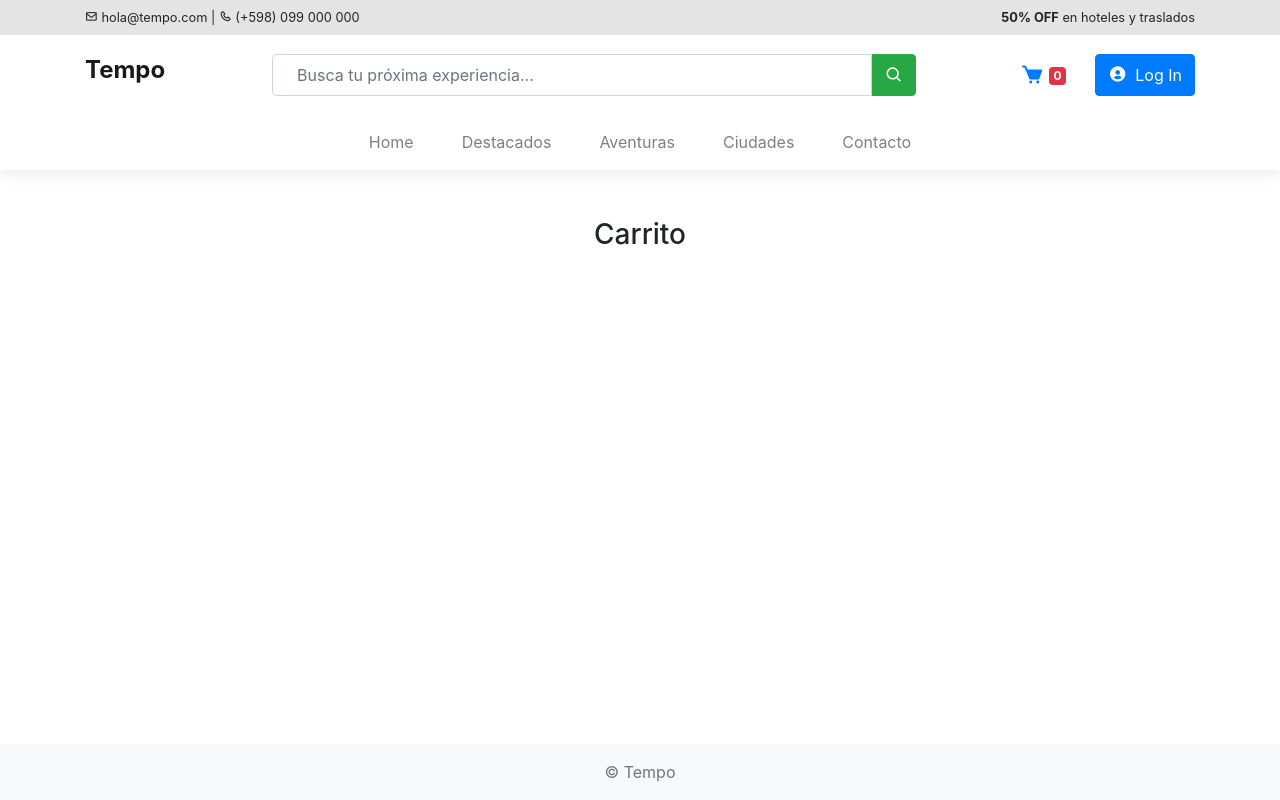
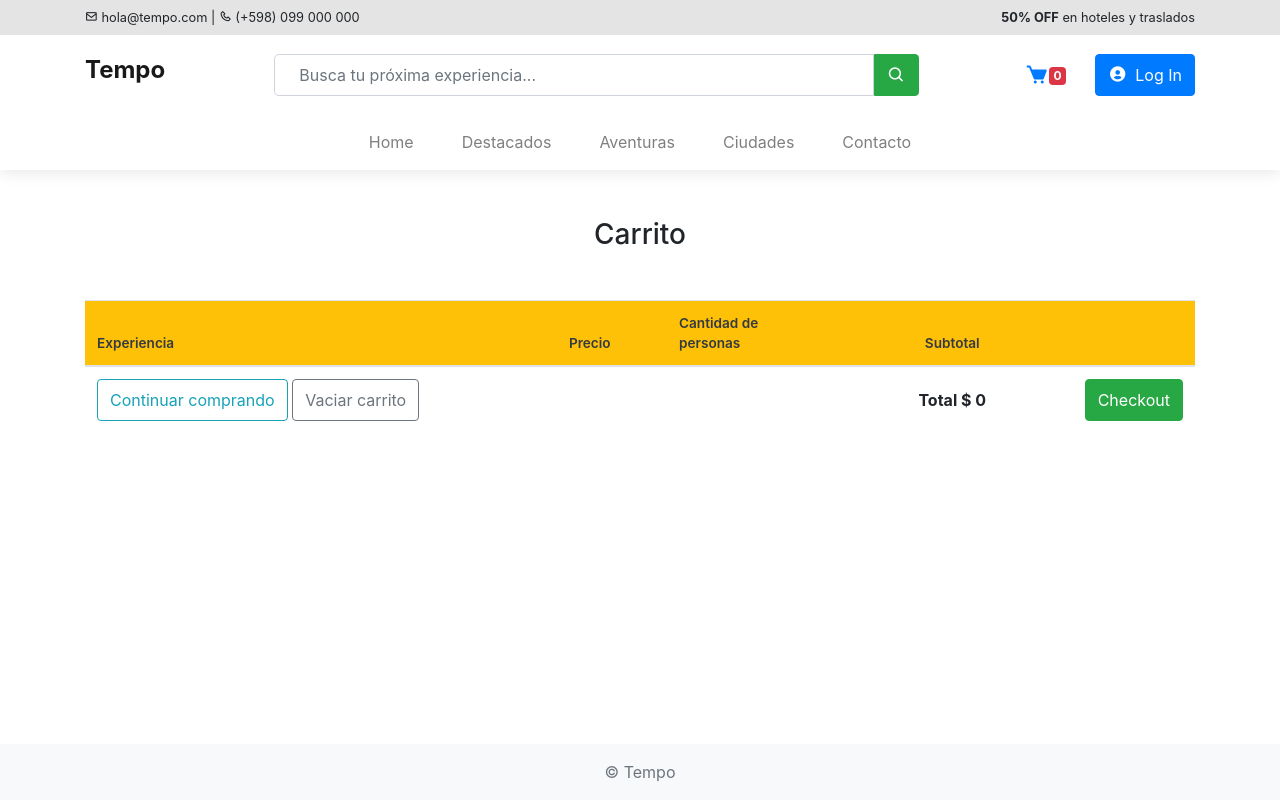
Before and after one commit to olodum7/ecommerce-espinel, a React (Create React App) app: page /cart in a window 1280 px wide. Built offline with nearby package versions, Linux system fonts and the light colour scheme.

Commit message:
Implementado Context para mantener el estado de compra, hecha vista del componente Cart y método de agregado, chequeo de duplicado, eliminado de item y vaciado de carrito

```diff
--- a/src/App.css
+++ b/src/App.css
@@ -767,3 +767,57 @@ a.btn-mod {
         font-size: 20px;
     }
 }
+
+
+/*Estilo del Cart*/
+
+.table>tbody>tr>td,
+.table>tfoot>tr>td {
+    vertical-align: middle;
+}
+
+.table th {
+    font-size: .85em;
+    font-weight: 600;
+}
+
+@media screen and (max-width: 600px) {
+    table#cart tbody td .form-control {
+        width: 20%;
+        display: inline !important;
+    }
+    .actions .btn {
+        width: 36%;
+        margin: 1.5em 0;
+    }
+    .actions .btn-info {
+        float: left;
+    }
+    .actions .btn-danger {
+        float: right;
+    }
+    table#cart thead {
+        display: none;
+    }
+    table#cart tbody td {
+        display: block;
+        padding: .6rem;
+        min-width: 320px;
+    }
+    table#cart tbody tr td:first-child {
+        background: #333;
+        color: #fff;
+    }
+    table#cart tbody td:before {
+        content: attr(data-th);
+        font-weight: bold;
+        display: inline-block;
+        width: 8rem;
+    }
+    table#cart tfoot td {
+        display: block;
+    }
+    table#cart tfoot td .btn {
+        display: block;
+    }
+}
--- a/src/App.jsx
+++ b/src/App.jsx
@@ -1,14 +1,14 @@
 import "./App.css";
 import React from "react";
 import Rutas from "./routes";
-import CarritoProveedor from "./context/CarritoProveedor";
+import CartContext from "./context/CartContext";
 
 function App() {
   return (
     <div className="App">
-      <CarritoProveedor>
+      <CartContext>
         <Rutas />
-      </CarritoProveedor>
+      </CartContext>
     </div>
   );
 }
--- a/src/components/Cart/Cart.jsx
+++ b/src/components/Cart/Cart.jsx
@@ -1,9 +1,92 @@
-import React from 'react'
+import React from "react";
+import { useContext } from "react";
+import { CarritoContext } from "../../context/CartContext";
+import { Link } from "react-router-dom";
 
 const Cart = () => {
+  const { carrito, removeItem, clear } = useContext(CarritoContext);
+
+  let total = 0;
+
   return (
-    <h3 className='mt-5'>Carrito</h3>
-  )
-}
+    <>
+      <div className="container mb-5">
+        <h3 className="mt-5 mb-5">Carrito</h3>
+        <table id="cart" className="table table-hover text-left">
+          <thead>
+            <tr className="bg-warning text-dark">
+              <th style={{ width: "43%" }}>Experiencia</th>
+              <th style={{ width: "10%" }}>Precio</th>
+              <th style={{ width: "15%" }}>Cantidad de personas</th>
+              <th style={{ width: "22%" }} className="text-center">
+                Subtotal
+              </th>
+              <th style={{ width: "10%" }}></th>
+            </tr>
+          </thead>
+          <tbody>
+            {carrito.map((item) => (
+              <tr>
+                <td data-th="Product">
+                  <div className="row">
+                    <div className="col-sm-4">
+                      <img src={item.pictureURL} className="img-fluid" />
+                    </div>
+                    <div className="col-sm-8">
+                      <h4 className="nomargin">{item.title}</h4>
+                      <p style={{ fontSize: ".8em", lineHeight: "1.35em" }}>
+                        {item.extract}
+                      </p>
+                    </div>
+                  </div>
+                </td>
+                <td data-th="Price">$ {item.price}</td>
+                <td data-th="Quantity">{item.cantidadPersonas}</td>
+                <td data-th="Subtotal" className="text-center">
+                  $ {item.price * item.cantidadPersonas}
+                  <span style={{ display: "none" }}>
+                    {(total += item.price * item.cantidadPersonas)}
+                  </span>
+                </td>
+                <td className="actions" data-th="">
+                  <button
+                    className="btn btn-danger btn-sm"
+                    onClick={() => removeItem(item.id)}
+                  >
+                    <i className="bx bxs-trash-alt"></i>
+                  </button>
+                </td>
+              </tr>
+            ))}
+          </tbody>
+          <tfoot>
+            <tr>
+              <td>
+                <Link to={"/"} className="btn btn-outline-info">
+                  <i className="fa fa-angle-left"></i> Continuar comprando
+                </Link>{" "}
+                <button
+                  className="btn btn-outline-secondary"
+                  onClick={() => clear()}
+                >
+                  Vaciar carrito
+                </button>
+              </td>
+              <td colspan="2" className="hidden-xs"></td>
+              <td className="hidden-xs text-center">
+                <strong>Total $ {total}</strong>
+              </td>
+              <td>
+                <Link to={"/"} className="btn btn-success btn-block">
+                  Checkout <i className="fa fa-angle-right"></i>
+                </Link>
+              </td>
+            </tr>
+          </tfoot>
+        </table>
+      </div>
+    </>
+  );
+};
 
-export default Cart
+export default Cart;
--- /dev/null
+++ b/src/components/Cart/CartWidget.jsx
@@ -0,0 +1,18 @@
+import React from "react";
+import { useContext } from "react";
+import { Link } from "react-router-dom";
+import { CarritoContext } from "../../context/CartContext";
+
+const CartWidget = () => {
+
+  const {carrito} = useContext(CarritoContext);
+
+  return (
+    <Link to={"/cart"} className="btn btn-link">
+      <i className="bx bxs-cart icon-single"></i>
+      <span className="badge badge-danger">{carrito.length}</span>
+    </Link>
+  );
+};
+
+export default CartWidget;
--- a/src/components/ItemDetailContainer/ItemDetailContainer.jsx
+++ b/src/components/ItemDetailContainer/ItemDetailContainer.jsx
@@ -112,10 +112,13 @@ const ItemDetailContainer = () => {
 
   const [productos, setProductos] = useState(null);
 
+  const [cargando, setCargando] = useState(true);
+
   useEffect(() => {
     const item = new Promise((resolve, reject) => {
       setTimeout(() => {
         resolve(data[id-1]);
+        setCargando(false);
       }, 2000);
     });
 
@@ -129,7 +132,8 @@ const ItemDetailContainer = () => {
   }, []);
 
   return (
-    <>{productos && <ItemDetail key={productos.id} producto={productos} />}</>
+    <>{cargando && <h2 className='mt-5'>Cargando...</h2>}
+    {productos && <ItemDetail key={productos.id} producto={productos} />}</>
   );
 };
 
--- a/src/components/ItemListContainer/ItemListContainer.jsx
+++ b/src/components/ItemListContainer/ItemListContainer.jsx
@@ -84,10 +84,13 @@ const ItemListContainer = ({ greetings }) => {
 
   const [aventuras, setAventuras] = useState(null);
 
+  const [cargando, setCargando] = useState(true);
+
   useEffect(() => {
     const items = new Promise((resolve, reject) => {
       setTimeout(() => {
         resolve(data);
+        setCargando(false);
       }, 2000);
     });
 
@@ -105,6 +108,7 @@ const ItemListContainer = ({ greetings }) => {
       <h3 className="mt-5">{greetings}</h3>
       <h6>{id ? 'Categoria ' : ''} {id}</h6>
       <div class="container mb-5">
+      {cargando && <h2 className='mt-5'>Cargando...</h2>}
         <ItemList items={aventuras} categoria={id}/>
       </div>
 
--- a/src/components/Nav/Navbar.jsx
+++ b/src/components/Nav/Navbar.jsx
@@ -1,5 +1,5 @@
 import React from "react";
-import CartWidget from "../UI/CartWidget";
+import CartWidget from "../Cart/CartWidget";
 import LogInButton from "../UI/LogInButton";
 import NavBarMenu from "./NavBarMenu";
 import SearchBar from "../UI/SearchBar";
@@ -7,7 +7,7 @@ import SideBarMobileNav from "./SideBarMobileNav";
 import TopBar from "../TopBar/TopBar";
 import { Link } from "react-router-dom";
 
-function Navbar({agregarCarrito}) {
+function Navbar() {
   return (
     <>
       <div className="overlay"></div>
@@ -33,7 +33,9 @@ function Navbar({agregarCarrito}) {
 
           <ul className="navbar-nav ml-auto d-block d-md-none">
             <li className="nav-item">
-              <CartWidget agregarCarrito={agregarCarrito}/>
+
+                <CartWidget />
+
             </li>
           </ul>
 
@@ -52,7 +54,9 @@ function Navbar({agregarCarrito}) {
 
             <ul className="navbar-nav">
               <li className="nav-item">
-                <CartWidget agregarCarrito={agregarCarrito}/>
+
+                  <CartWidget />
+
               </li>
               <li className="nav-item ml-md-3">
                 <LogInButton />
--- a/src/components/UI/CartWidget.jsx
+++ /dev/null
@@ -1,13 +0,0 @@
-import React from "react";
-
-const CartWidget = ({agregarCarrito}) => {
-
-  return (
-    <a className="btn btn-link" href=" ">
-      <i className="bx bxs-cart icon-single"></i>{" "}
-      <span className="badge badge-danger">{agregarCarrito}</span>
-    </a>
-  );
-};
-
-export default CartWidget;
--- a/src/context/CarritoProveedor.jsx
+++ /dev/null
@@ -1,16 +0,0 @@
-import React, { useState, createContext } from "react";
-
-export const CarritoContext = createContext();
-
-const CarritoProveedor = ({ children }) => {
-
-  const [carrito, setCarrito] = useState([]);
-
-  const agregarAlCarrito = (item) => {
-    setCarrito([...carrito, item]);
-  };
-
-  return <CarritoContext.Provider value={{ carrito, agregarAlCarrito }}>{children}</CarritoContext.Provider>;
-};
-
-export default CarritoProveedor;
--- /dev/null
+++ b/src/context/CartContext.jsx
@@ -0,0 +1,41 @@
+import React, { useState, createContext } from "react";
+
+export const CarritoContext = createContext();
+
+const CartContext = ({ children }) => {
+  const [carrito, setCarrito] = useState([]);
+
+  const agregarAlCarrito = (item) => {
+    const validar = isInCart(item.id);
+
+    if (validar === undefined) {
+      return setCarrito([...carrito, item]);
+    }
+
+    return "Ya está en el carrito";
+  };
+
+  const isInCart = (item) => {
+    return carrito.find((compra) => compra.id === item);
+  };
+
+  const removeItem = (itemId) => {
+    const eliminarExperiencia = carrito.findIndex((item) => item.id === itemId);
+
+    carrito.splice(eliminarExperiencia, 1);
+
+    return setCarrito([...carrito]);
+  };
+
+  const clear = () => {
+    setCarrito([]);
+  };
+
+  return (
+    <CarritoContext.Provider value={{ carrito, agregarAlCarrito, removeItem, clear }}>
+      {children}
+    </CarritoContext.Provider>
+  );
+};
+
+export default CartContext;
```
Also changed, not shown: src/components/ItemListContainer/ItemCount.jsx (+4 -3 lines).
